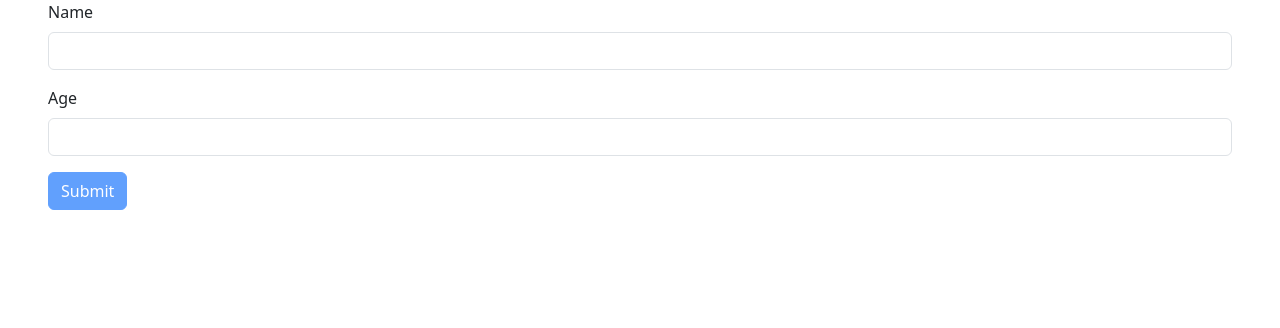
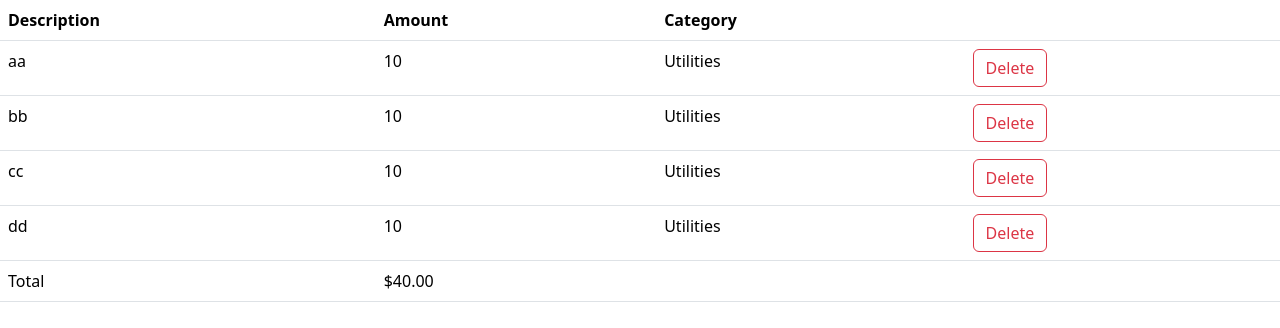
Before and after one commit to Abdullokh-dev/React-Project-Game, a React (Vite) app: page / in a window 1280 px wide. Shown: the top 328 px of the page. Built offline with nearby package versions, Linux system fonts and the light colour scheme.

Commit message:
Building Expense List

```diff
--- a/src/App.tsx
+++ b/src/App.tsx
@@ -1,9 +1,20 @@
-import Form from "./components/Form";
+import ExpenseList from "./expense-tracker/components/ExpenseList";
+import {useState} from "react";
 
 function App() {
+    const [expenses, setExpenses] = useState([
+        {id: 1, description: 'aa', amount: 10, category: 'Utilities'},
+        {id: 2, description: 'bb', amount: 10, category: 'Utilities'},
+        {id: 3, description: 'cc', amount: 10, category: 'Utilities'},
+        {id: 4, description: 'dd', amount: 10, category: 'Utilities'},
+    ])
+
+    if(expenses.length === 0)
+        return null
+
     return (
         <>
-            <Form />
+            <ExpenseList expenses={expenses} onDelete={(id) => setExpenses(expenses.filter(e => e.id !== id))}/>
         </>
     )
 }
--- /dev/null
+++ b/src/expense-tracker/components/ExpenseList.tsx
@@ -0,0 +1,50 @@
+interface Expense {
+    id: number;
+    description: string;
+    amount: number;
+    category: string;
+}
+
+interface Props {
+    expenses: Expense[];
+    onDelete: (id: number) => void;
+}
+
+function ExpenseList({expenses, onDelete}: Props) {
+    return (
+        <table className="table table-border">
+            <thead>
+            <tr>
+                <th>Description</th>
+                <th>Amount</th>
+                <th>Category</th>
+                <th></th>
+            </tr>
+            </thead>
+            <tbody>
+            {expenses.map(expense => <tr key={expense.id}>
+                <td>{expense.description}</td>
+                <td>{expense.amount}</td>
+                <td>{expense.category}</td>
+                <td>
+                    <button
+                        className="btn btn-outline-danger"
+                        onClick={() => onDelete(expense.id)}
+                    > Delete
+                    </button>
+                </td>
+            </tr>)}
+            </tbody>
+            <tfoot>
+            <tr>
+                <td>Total</td>
+                <td>${expenses.reduce((acc, expense) => expense.amount + acc, 0).toFixed(2)}</td>
+                <td></td>
+                <td></td>
+            </tr>
+            </tfoot>
+        </table>
+    )
+}
+
+export default ExpenseList;
```
